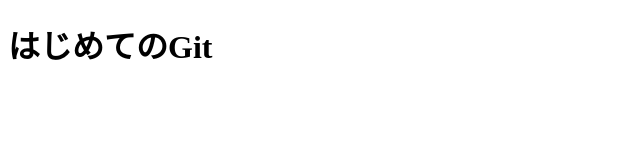
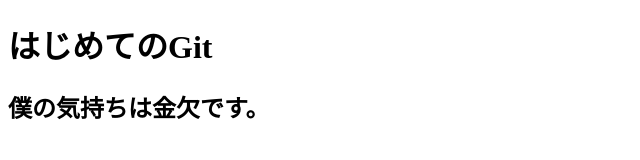
Before and after one commit to mitsu-rrr/first-repo, a plain HTML site: page index.html in a window 1280 px wide. Shown: the whole page, without its empty margins (0-640 px from the left). Drawn offline with Linux system fonts and the light colour scheme.

Commit message:
h2タグを追加

```diff
--- a/index.html
+++ b/index.html
@@ -7,5 +7,6 @@
 </head>
 <body>
 <h1>はじめてのGit</h1>
+<h2>僕の気持ちは金欠です。</h2>
 </body>
 </html>
```
